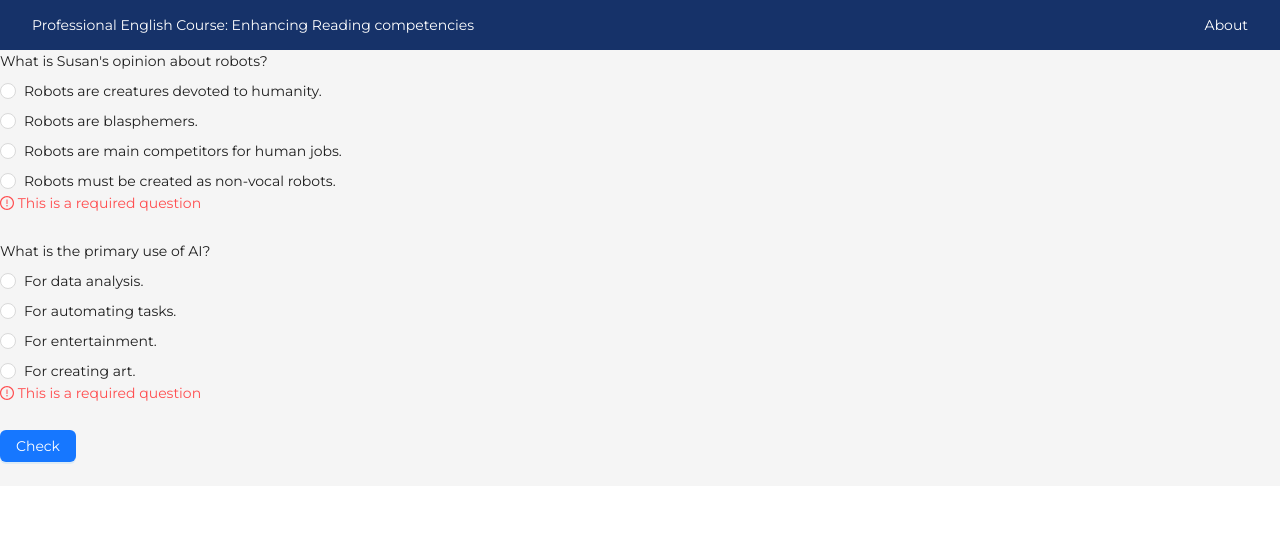
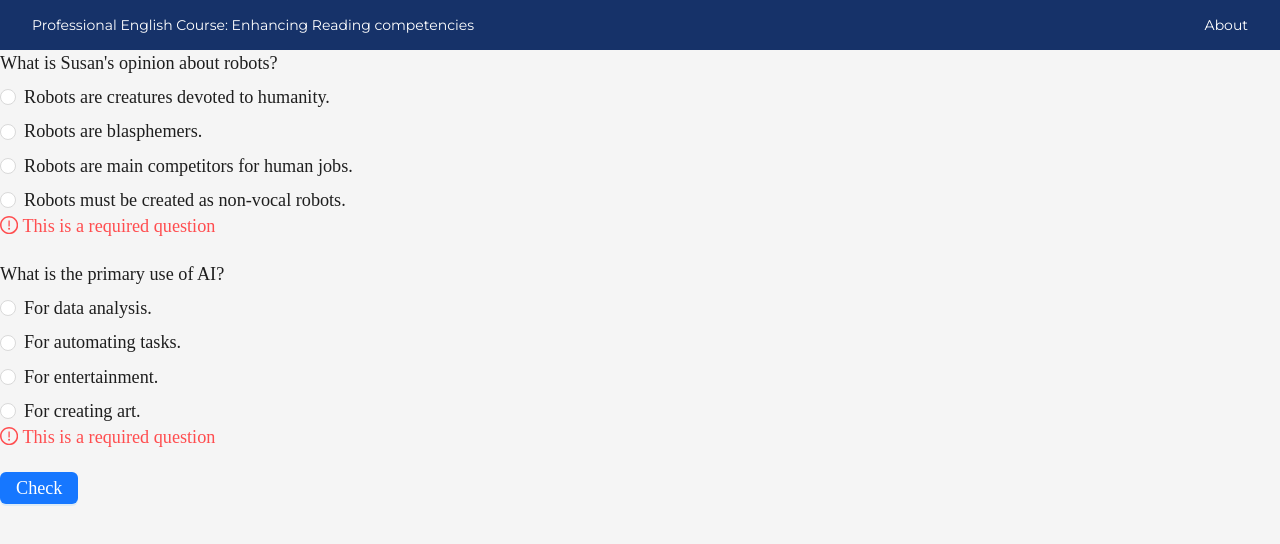
Before and after one commit to dikxarper/philosophy-shegol, a React (Vite) app: page /e-book-academy/test in a window 1280 px wide. Both pictures are taken after a click on the button "Check". Shown: the top 544 px of the page. Built offline with nearby package versions, Linux system fonts and the light colour scheme.

Commit message:
TestList: rewrote scss

```diff
--- a/src/shared/components/Content/TestList/TestList.module.scss
+++ b/src/shared/components/Content/TestList/TestList.module.scss
@@ -1,3 +1,27 @@
-.test_list {
-    font-family: 'Times New Roman', Times, serif;
+$form-mb: 48px;
+$radio-group-scroll-mt: 24px;
+
+$radio-w-h: 16px;
+$radio-m: -8px;
+
+.custom-form {
+    :global(.ant-form-item) {
+        margin-bottom: $form-mb;
+    }
+
+    :global(.ant-radio-group) {
+        scroll-margin-top: $radio-group-scroll-mt;
+    }
+
+    :global(.ant-radio-inner) {
+        width: $radio-w-h;
+        height: $radio-w-h;
+    }
+
+    :global(.ant-radio-inner::after) {
+        width: $radio-w-h;
+        height: $radio-w-h;
+        margin-block-start: $radio-m;
+        margin-inline-start: $radio-m;
+    }
 }
--- a/src/shared/components/Content/TestList/TestList.tsx
+++ b/src/shared/components/Content/TestList/TestList.tsx
@@ -1,5 +1,5 @@
 import { Button, ConfigProvider, Form, message, Radio, Space } from "antd";
-import { ExclamationCircleOutlined } from "@ant-design/icons";
+import { CloseCircleOutlined, ExclamationCircleOutlined } from "@ant-design/icons";
 
 import styles from './TestList.module.scss';
 
@@ -29,18 +29,19 @@ const TestList: React.FC<TestListProps> = ({ options }) => {
     }
 
     return (
-        <ConfigProvider
-            theme={{
-                token: {
-                }
-            }}
-        >
+        <ConfigProvider theme={{
+            token: {
+                fontFamily: 'Times New Roman',
+                fontSize: (13 / 10) * 14
+            }
+        }}>
             <Form
                 form={form}
                 layout="vertical"
                 requiredMark={false}
                 scrollToFirstError
                 onFinish={formOnFinish}
+                className={styles["custom-form"]}
             >
                 {options.map((option, optionIndex) => (
                     <Form.Item
@@ -48,21 +49,25 @@ const TestList: React.FC<TestListProps> = ({ options }) => {
                         name={`radio-group-${optionIndex}`}
                         label={option.question}
                         rules={[
-                            { required: true, message: <span><ExclamationCircleOutlined /> This is a required question</span> },
+                            {
+                                required: true,
+                                message: <span><ExclamationCircleOutlined /> This is a required question</span>,
+                                validateTrigger: ['onSubmit', 'onChange'],
+                            },
                             {
                                 validator(_, value) {
                                     if (value && value === option.correctAnswer) {
                                         return Promise.resolve();
+                                    } else {
+                                        return Promise.reject(<span><CloseCircleOutlined style={{ color: 'red' }} /> Incorrect answer</span>);
                                     }
-                                    return Promise.reject();
-                                }
+                                },
+                                validateTrigger: 'onSubmit'
                             }
                         ]}
-                        validateTrigger="onSubmit"
                         validateFirst
-                        style={{ marginBottom: 48 }}
                     >
-                        <Radio.Group style={{ scrollMarginTop: 24 }}>
+                        <Radio.Group>
                             <Space direction="vertical">
                                 {option.answers.map((answer, answerIndex) => (
                                     <Radio
```
